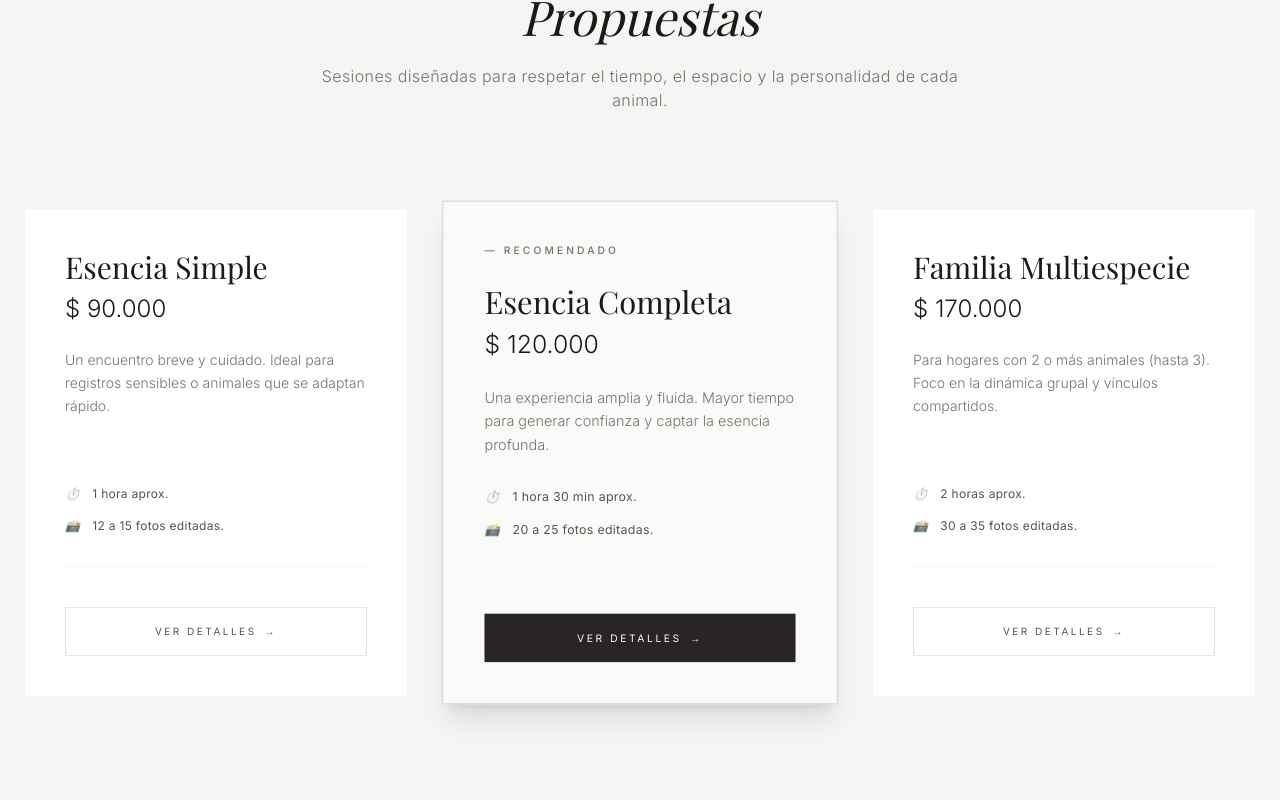
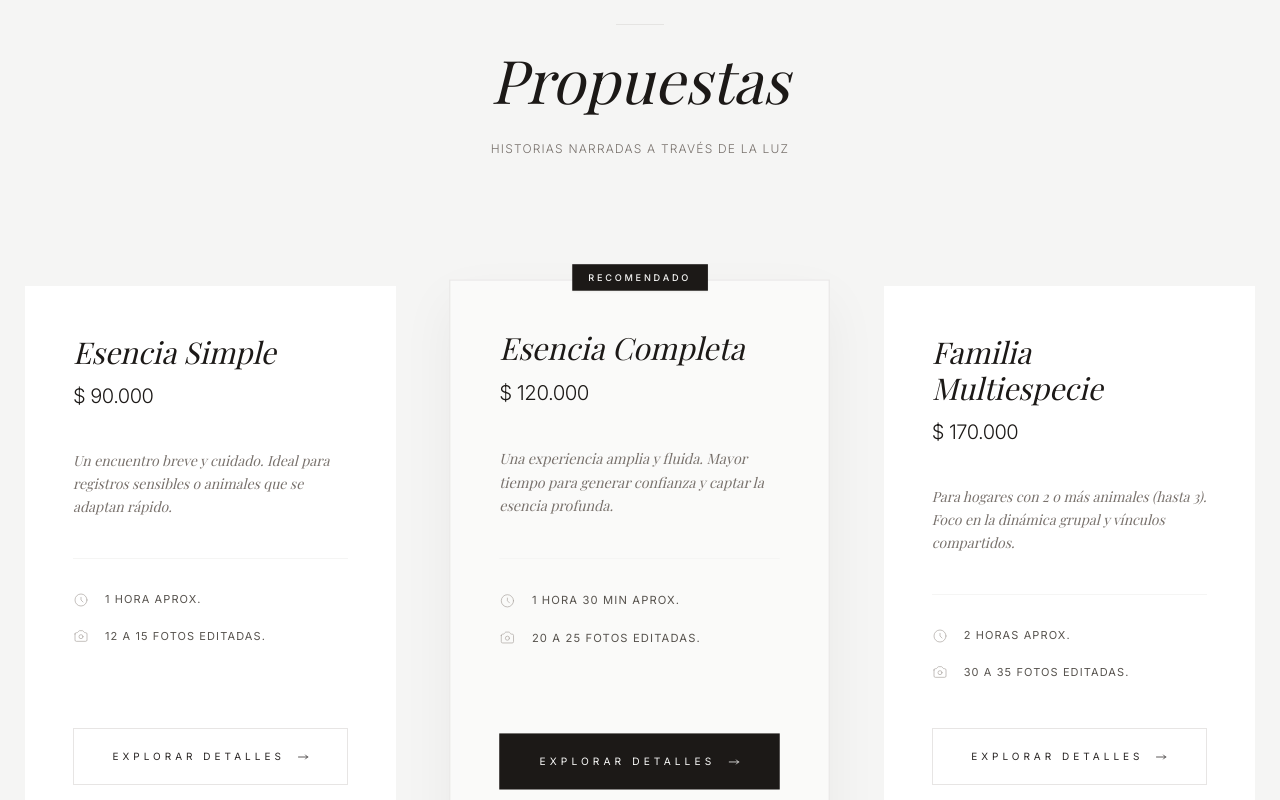
Before and after one commit to musumecifacundo-coder/escenciaanimal, a React (Vite) app: page / in a window 1280 px wide. Shown: the part 2920-3720 px from the top of the page. Built offline with nearby package versions, Linux system fonts and the light colour scheme; a web font is replaced by a local one.

Commit message:
style: redesign pricing cards and modal with premium editorial aesthetic

```diff
--- a/components/Pricing.tsx
+++ b/components/Pricing.tsx
@@ -34,7 +34,7 @@ const plans: PlanDetail[] = [
       "Posibilidad de incluir 1 imagen con la persona (humano), si así lo deseas.",
       "Guía previa con recomendaciones para prepararse."
     ],
-    optional: "➕ Animal adicional: $ 30.000 (Incluye extensión de tiempo y 6-8 fotos extras)."
+    optional: "Animal adicional: $ 30.000 (Incluye extensión de tiempo y 6-8 fotos extras)."
   },
   {
     title: "Esencia Completa",
@@ -55,7 +55,7 @@ const plans: PlanDetail[] = [
       "Posibilidad de incluir 2 o 3 imágenes con la persona (humano), si así lo deseas.",
       "Guía previa con recomendaciones para prepararse."
     ],
-    optional: "➕ Animal adicional: $ 30.000 (Incluye extensión de tiempo y 6-8 fotos extras)."
+    optional: "Animal adicional: $ 30.000 (Incluye extensión de tiempo y 6-8 fotos extras)."
   },
   {
     title: "Familia Multiespecie",
@@ -80,32 +80,50 @@ const plans: PlanDetail[] = [
 ];
 
 const PlanCard: React.FC<{ plan: PlanDetail; onOpen: () => void }> = ({ plan, onOpen }) => (
-  <div className={`p-8 md:p-10 flex flex-col h-full border transition-all duration-500 ${plan.recommended ? 'bg-[#FAFAF9] border-stone-300 shadow-xl scale-[1.03] z-10' : 'bg-white border-stone-100 hover:border-stone-200'}`}>
-    {plan.recommended && <span className="text-[10px] uppercase tracking-[0.3em] text-stone-500 mb-6 block font-medium">— Recomendado</span>}
-    <h3 className="text-3xl mb-2 font-light">{plan.title}</h3>
-    <p className="text-2xl text-stone-900 font-light mb-6">{plan.price}</p>
+  <div className={`group relative p-8 md:p-12 flex flex-col h-full transition-all duration-700 ${plan.recommended ? 'bg-[#FAFAF9] shadow-[0_20px_50px_rgba(0,0,0,0.05)] scale-[1.02] z-10 border border-stone-200' : 'bg-white border border-stone-100 hover:border-stone-300'}`}>
+    {plan.recommended && (
+      <div className="absolute -top-4 left-1/2 -translate-x-1/2 bg-stone-900 text-[9px] uppercase tracking-[0.3em] text-stone-100 px-4 py-1.5 font-medium shadow-sm">
+        Recomendado
+      </div>
+    )}
 
-    <p className="text-stone-500 text-sm font-light leading-relaxed mb-8 flex-grow">
+    <div className="mb-10 text-center md:text-left">
+      <h3 className="text-2xl md:text-3xl mb-3 font-light serif italic">{plan.title}</h3>
+      <p className="text-xl text-stone-900 font-light tracking-tight">{plan.price}</p>
+    </div>
+
+    <div className="flex-grow">
+      <p className="text-stone-500 text-sm font-light leading-relaxed mb-10 italic serif">
         {plan.shortDesc}
       </p>
 
-    <div className="space-y-4 mb-10 pb-8 border-b border-stone-100">
-      <div className="flex items-center text-xs tracking-wide text-stone-600">
-        <span className="mr-3 opacity-70 italic font-serif">⏱️</span>
+      <div className="space-y-5 mb-12 border-t border-stone-100 pt-8">
+        <div className="flex items-center text-[11px] uppercase tracking-widest text-stone-600">
+          <svg className="w-4 h-4 mr-4 text-stone-400" fill="none" viewBox="0 0 24 24" stroke="currentColor">
+            <path strokeLinecap="round" strokeLinejoin="round" strokeWidth="1" d="M12 8v4l3 3m6-3a9 9 0 11-18 0 9 9 0 0118 0z" />
+          </svg>
           {plan.duration}
         </div>
-      <div className="flex items-center text-xs tracking-wide text-stone-600">
-        <span className="mr-3 opacity-70 italic font-serif">📸</span>
+        <div className="flex items-center text-[11px] uppercase tracking-widest text-stone-600">
+          <svg className="w-4 h-4 mr-4 text-stone-400" fill="none" viewBox="0 0 24 24" stroke="currentColor">
+            <path strokeLinecap="round" strokeLinejoin="round" strokeWidth="1" d="M3 9a2 2 0 012-2h.93a2 2 0 001.664-.89l.812-1.22A2 2 0 0110.07 4h3.86a2 2 0 011.664.89l.812 1.22A2 2 0 0018.07 7H19a2 2 0 012 2v9a2 2 0 01-2 2H5a2 2 0 01-2-2V9z" />
+            <path strokeLinecap="round" strokeLinejoin="round" strokeWidth="1" d="M15 13a3 3 0 11-6 0 3 3 0 016 0z" />
+          </svg>
           {plan.photos}
+        </div>
       </div>
     </div>
 
     <button
       onClick={onOpen}
-      className={`w-full py-4 text-[10px] uppercase tracking-[0.25em] transition-all duration-300 group ${plan.recommended ? 'bg-stone-800 text-stone-50 hover:bg-stone-950' : 'border border-stone-200 text-stone-600 hover:border-stone-400 hover:text-stone-900'}`}
+      className={`w-full py-5 text-[10px] uppercase tracking-[0.4em] transition-all duration-500 relative overflow-hidden group/btn ${plan.recommended ? 'bg-stone-900 text-stone-50 hover:bg-black' : 'border border-stone-200 text-stone-800 hover:border-stone-900'}`}
     >
-      Ver detalles
-      <span className="inline-block transform transition-transform group-hover:translate-x-1 ml-2">→</span>
+      <span className="relative z-10 flex items-center justify-center">
+        Explorar detalles
+        <svg className="w-3 h-3 ml-3 transform transition-transform duration-500 group-hover/btn:translate-x-2" fill="none" viewBox="0 0 24 24" stroke="currentColor">
+          <path strokeLinecap="round" strokeLinejoin="round" strokeWidth="1.5" d="M17 8l4 4m0 0l-4 4m4-4H3" />
+        </svg>
+      </span>
     </button>
   </div>
 );
@@ -114,16 +132,17 @@ const Pricing: React.FC = () => {
   const [selectedPlan, setSelectedPlan] = useState<PlanDetail | null>(null);
 
   return (
-    <section id="planes" className="py-32 px-6 bg-[#F5F5F4]">
+    <section id="planes" className="py-24 md:py-40 px-6 bg-[#F5F5F4] overflow-hidden">
       <div className="max-w-7xl mx-auto">
-        <div className="text-center mb-24 max-w-2xl mx-auto">
-          <h2 className="text-4xl md:text-5xl mb-6 font-light serif italic">Propuestas</h2>
-          <p className="text-stone-500 font-light tracking-wide">
-            Sesiones diseñadas para respetar el tiempo, el espacio y la personalidad de cada animal.
+        <div className="text-center mb-24 md:mb-32 max-w-2xl mx-auto space-y-6">
+          <div className="w-12 h-[1px] bg-stone-300 mx-auto opacity-50"></div>
+          <h2 className="text-4xl md:text-6xl font-light serif italic leading-tight">Propuestas</h2>
+          <p className="text-stone-500 font-light tracking-widest text-xs uppercase pt-2">
+            Historias Narradas a través de la Luz
           </p>
         </div>
 
-        <div className="grid grid-cols-1 md:grid-cols-3 gap-10 md:gap-6 lg:gap-10">
+        <div className="grid grid-cols-1 md:grid-cols-3 gap-12 md:gap-8 lg:gap-14">
           {plans.map((plan, index) => (
             <PlanCard
               key={index}
@@ -137,55 +156,64 @@ const Pricing: React.FC = () => {
       <Modal
         isOpen={!!selectedPlan}
         onClose={() => setSelectedPlan(null)}
-        title={`Detalle de Sesión: ${selectedPlan?.title}`}
+        title={selectedPlan?.title || ""}
       >
         {selectedPlan && (
-          <div className="space-y-8 animate-in fade-in slide-in-from-bottom-4 duration-500">
-            <div>
-              <p className="text-stone-600 font-light leading-relaxed">
+          <div className="space-y-12 animate-in fade-in slide-in-from-bottom-4 duration-700">
+            <div className="border-l border-stone-200 pl-8 py-2">
+              <p className="text-stone-600 font-light leading-relaxed serif italic text-lg">
                 {selectedPlan.description}
               </p>
             </div>
 
-            <div>
-              <h4 className="text-sm uppercase tracking-widest text-stone-900 font-medium mb-4">La Experiencia</h4>
-              <ul className="space-y-3">
+            <div className="grid md:grid-cols-2 gap-12">
+              <div className="space-y-6">
+                <h4 className="text-[10px] uppercase tracking-[0.4em] text-stone-900 font-semibold mb-6">La Experiencia</h4>
+                <ul className="space-y-5">
                   {selectedPlan.experience.map((item, i) => (
                     <li key={i} className="text-stone-500 text-sm font-light flex items-start">
-                    <span className="mr-3 mt-1 text-[8px]">●</span>
-                    {item}
+                      <span className="w-1 h-[1px] bg-stone-300 mr-4 mt-2.5"></span>
+                      <span className="leading-relaxed">{item}</span>
                     </li>
                   ))}
                 </ul>
               </div>
 
-            <div>
-              <h4 className="text-sm uppercase tracking-widest text-stone-900 font-medium mb-4">¿Qué incluye el entregable?</h4>
-              <ul className="space-y-3">
+              <div className="space-y-6">
+                <h4 className="text-[10px] uppercase tracking-[0.4em] text-stone-900 font-semibold mb-6">El Entregable</h4>
+                <ul className="space-y-5">
                   {selectedPlan.includes.map((item, i) => (
                     <li key={i} className="text-stone-500 text-sm font-light flex items-start">
-                    <span className="mr-3 text-stone-400 text-xs">✅</span>
-                    {item}
+                      <svg className="w-3.5 h-3.5 mr-4 mt-0.5 text-stone-400" fill="none" viewBox="0 0 24 24" stroke="currentColor">
+                        <path strokeLinecap="round" strokeLinejoin="round" strokeWidth="1.5" d="M5 13l4 4L19 7" />
+                      </svg>
+                      <span className="leading-relaxed">{item}</span>
                     </li>
                   ))}
                 </ul>
               </div>
+            </div>
 
             {selectedPlan.optional && (
-              <div className="pt-4 border-t border-stone-100">
-                <h4 className="text-sm uppercase tracking-widest text-stone-900 font-medium mb-4">Opcionales</h4>
-                <p className="text-stone-500 text-sm font-light italic">
+              <div className="pt-10 border-t border-stone-100">
+                <h4 className="text-[10px] uppercase tracking-[0.4em] text-stone-900 font-semibold mb-4">Servicios Opcionales</h4>
+                <p className="text-stone-500 text-sm font-light italic serif">
                   {selectedPlan.optional}
                 </p>
               </div>
             )}
 
-            <div className="bg-stone-100 p-6 md:p-8 rounded-sm mt-12 border-l-2 border-stone-300">
-              <div className="flex items-start gap-4">
-                <span className="text-xl">💡</span>
+            <div className="bg-white p-8 md:p-12 border border-stone-100 shadow-sm relative overflow-hidden">
+              <div className="absolute top-0 left-0 w-[2px] h-full bg-stone-900 opacity-20"></div>
+              <div className="flex items-start gap-6">
+                <div className="text-stone-300">
+                  <svg className="w-6 h-6" fill="none" viewBox="0 0 24 24" stroke="currentColor">
+                    <path strokeLinecap="round" strokeLinejoin="round" strokeWidth="1" d="M13 16h-1v-4h-1m1-4h.01M21 12a9 9 0 11-18 0 9 9 0 0118 0z" />
+                  </svg>
+                </div>
                 <div>
-                  <h5 className="text-[11px] uppercase tracking-widest text-stone-500 font-semibold mb-2">Importante sobre tu sesión</h5>
-                  <p className="text-xs text-stone-500 leading-relaxed italic">
+                  <h5 className="text-[10px] uppercase tracking-[0.3em] text-stone-500 font-bold mb-3">Nota Importante</h5>
+                  <p className="text-sm text-stone-500 leading-relaxed italic serif opacity-80">
                     "El foco siempre está puesto en el bienestar del animal y la calidad del registro, no en la cantidad.
                     Por eso, la cantidad final de imágenes puede variar levemente dentro del rango indicado,
                     respondiendo siempre al desarrollo natural del encuentro."
```
Lines whose indentation alone changed are shown as unchanged.
